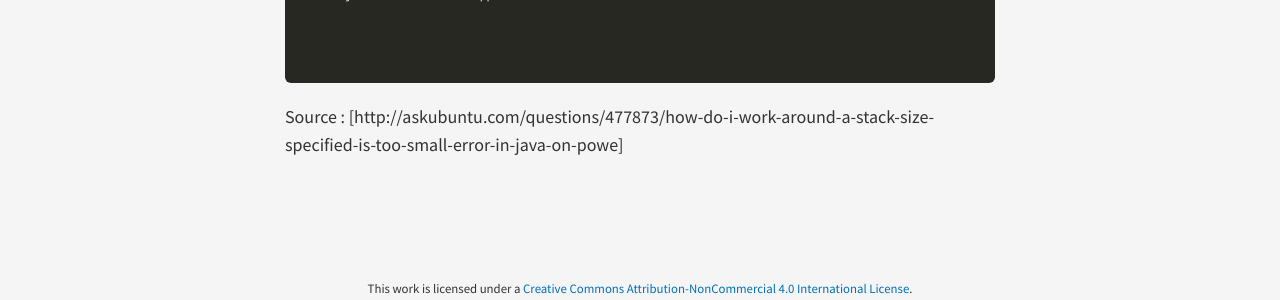
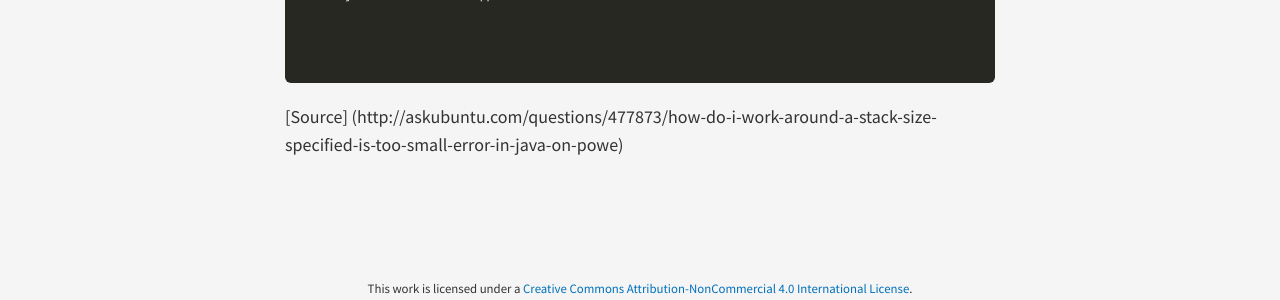
Before and after one commit to JakeRTFM/JakeRTFM.github.io, a Jekyll site: the page built from _posts/2014-10-29-java-ppc64le.md, in a window 1280 px wide. Shown: the part 721-1021 px from the top of the page. Built offline with Jekyll 4.4.1, drawn with Linux system fonts in a browser that asks for light colours; nearby versions of some CDN libraries; Markdown is read by kramdown in place of the engine named in the settings.

Commit message:
Post Java PPC64le

```diff
--- a/_posts/2014-10-29-java-ppc64le.md
+++ b/_posts/2014-10-29-java-ppc64le.md
@@ -16,4 +16,4 @@ For exemple :
 
 	java -Xss1664k JavaApplication
 
-Source : [http://askubuntu.com/questions/477873/how-do-i-work-around-a-stack-size-specified-is-too-small-error-in-java-on-powe]
+[Source] (http://askubuntu.com/questions/477873/how-do-i-work-around-a-stack-size-specified-is-too-small-error-in-java-on-powe)
```
